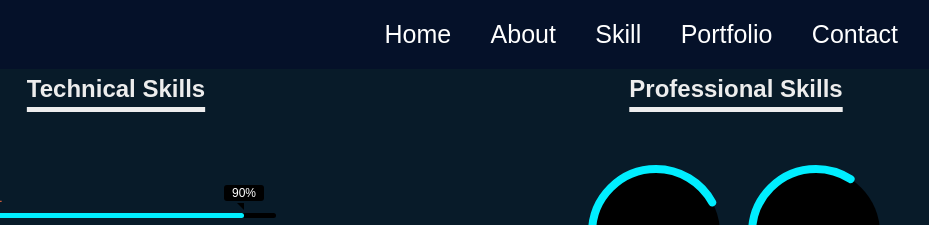
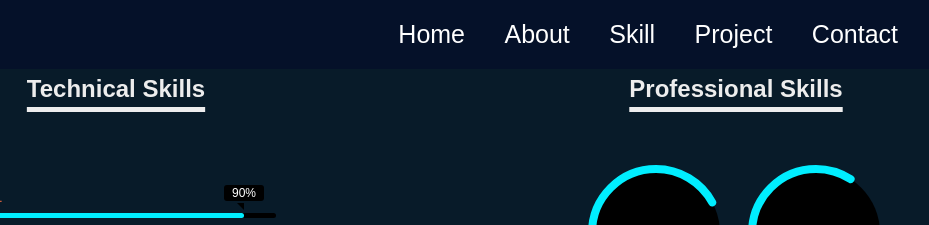
Before and after one commit to omg0014/My-Portfolio, a plain HTML site: page skill.html in a window 1280 px wide. Shown: the top 225 px of the page, 254-1183 px from the left. Drawn offline with nearby package versions, Linux system fonts and the light colour scheme.

Commit message:
Update skill.html

```diff
--- a/skill.html
+++ b/skill.html
@@ -14,7 +14,7 @@
             <a href="index.html">Home</a>
             <a href="about.html">About</a>
             <a href="skill.html">Skill</a>
-            <a href="portfolio.html">Portfolio</a>
+            <a href="project.html">Project</a>
             <a href="contact.html">Contact</a>
         </nav>
     </header>
```
